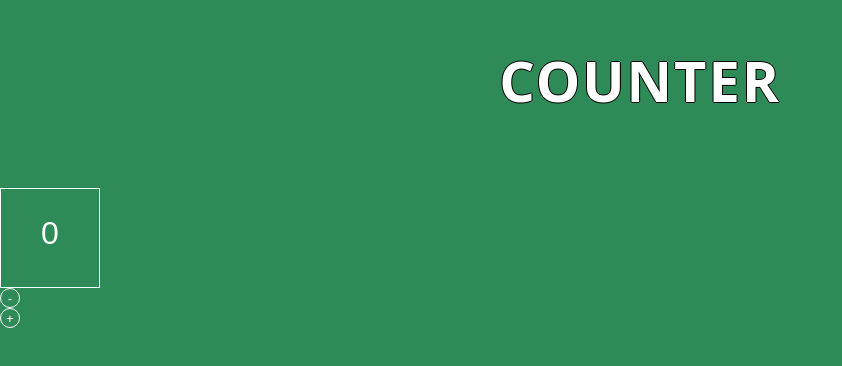
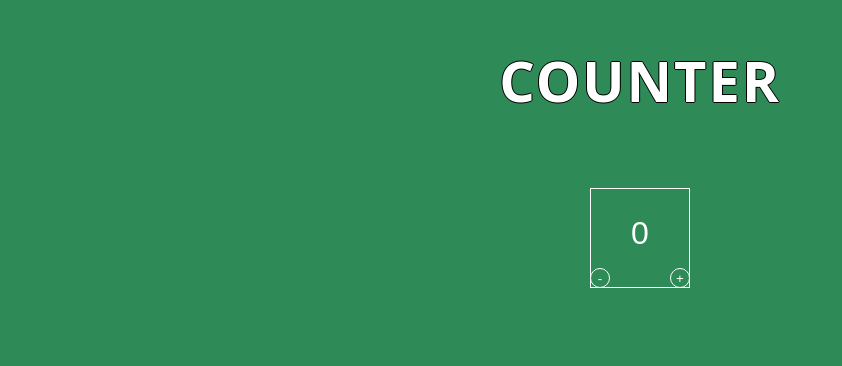
Before and after one commit to saraclaeys/counter, a plain HTML site: page index.html in a window 1280 px wide. Shown: the part 150-516 px from the top of the page, without its empty margins (0-842 px from the left). Drawn offline with Linux system fonts and the light colour scheme.

Commit message:
Update style.css

```diff
--- a/css/style.css
+++ b/css/style.css
@@ -23,10 +23,9 @@ h1 {
 
 #input_div {
     margin-top: 70px;
-    display: flex;
-    justify-content: center;
-    position: relative;
-    flex-direction: column;
+    position: absolute;
+    left: 50%;
+    transform: translateX(-50%);
 }
 
 #count {
@@ -49,3 +48,15 @@ h1 {
     background-color: #2E8A57;
     color: white;
 }
+
+#min{
+    position: absolute;
+    left: 0px;
+    top: 80%;
+}
+
+#plus{
+    position: absolute;
+    right: 0px;
+    top: 80%;
+}
```
